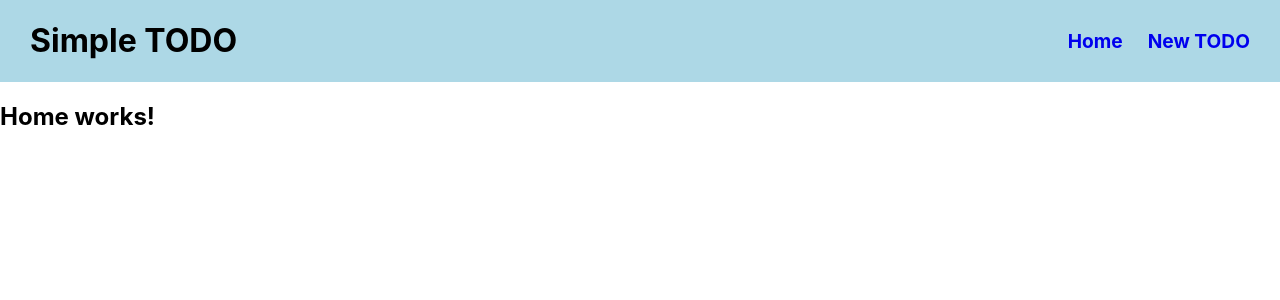
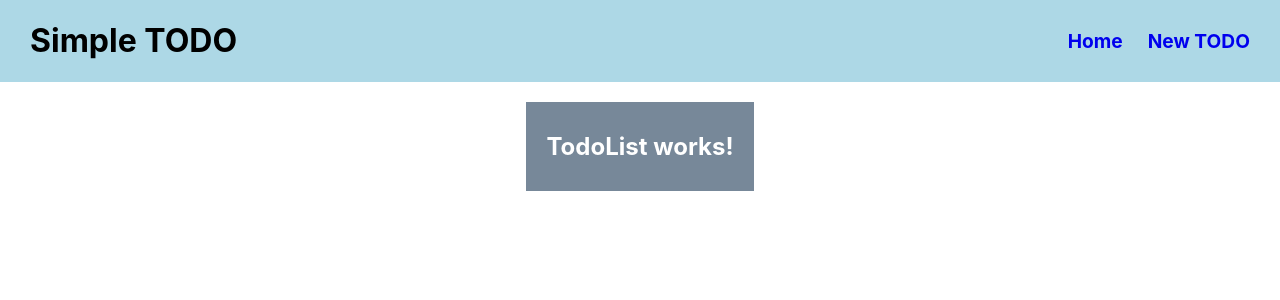
Before and after one commit to pernillafed/learning-git, a React (Create React App) app: page / in a window 1280 px wide. Shown: the top 300 px of the page. Built offline with nearby package versions, Linux system fonts and the light colour scheme.

Commit message:
Created TodoList component and added it to Home
Also added styles to Home and TodoList

```diff
--- /dev/null
+++ b/src/components/TodoList.js
@@ -0,0 +1,11 @@
+function TodoList() {
+
+    return (
+        <div className="todoList">
+            <h2>TodoList works!</h2>
+        </div>
+    )
+
+}
+
+export default TodoList;
--- a/src/index.css
+++ b/src/index.css
@@ -34,3 +34,15 @@ a {
 a:hover {
   color: lightslategray;
 }
+
+.home {
+  display: flex;
+  justify-content: center;
+  margin: 20px 0;
+}
+
+.todoList {
+  background-color: lightslategray;
+  color: white;
+  padding: 10px 20px;
+}
--- a/src/pages/Home.js
+++ b/src/pages/Home.js
@@ -1,8 +1,10 @@
+import TodoList from "../components/TodoList";
+
 function Home() {
 
     return (
         <div className="home">
-            <h2>Home works!</h2>
+            <TodoList />
         </div>
     )
 
```
